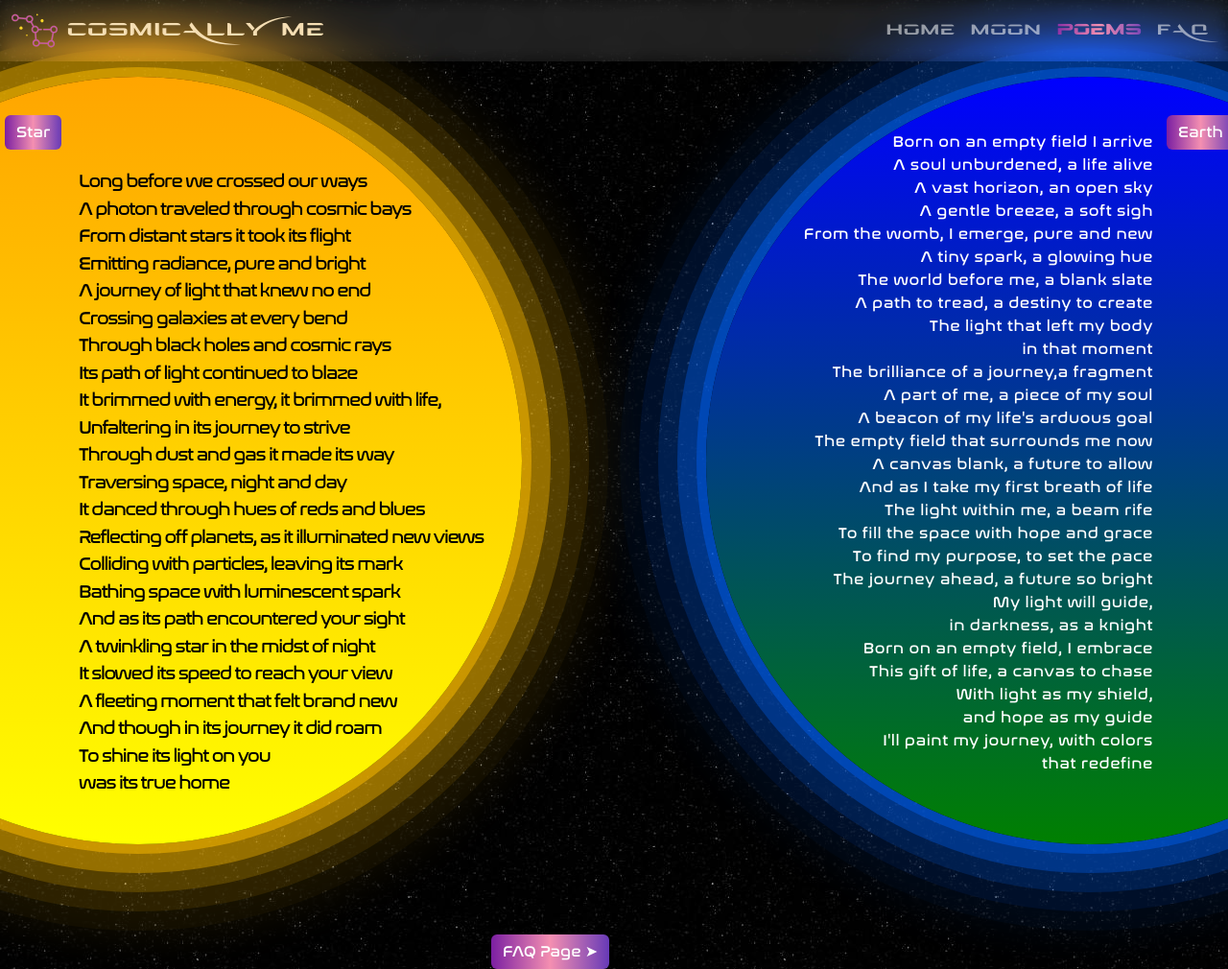
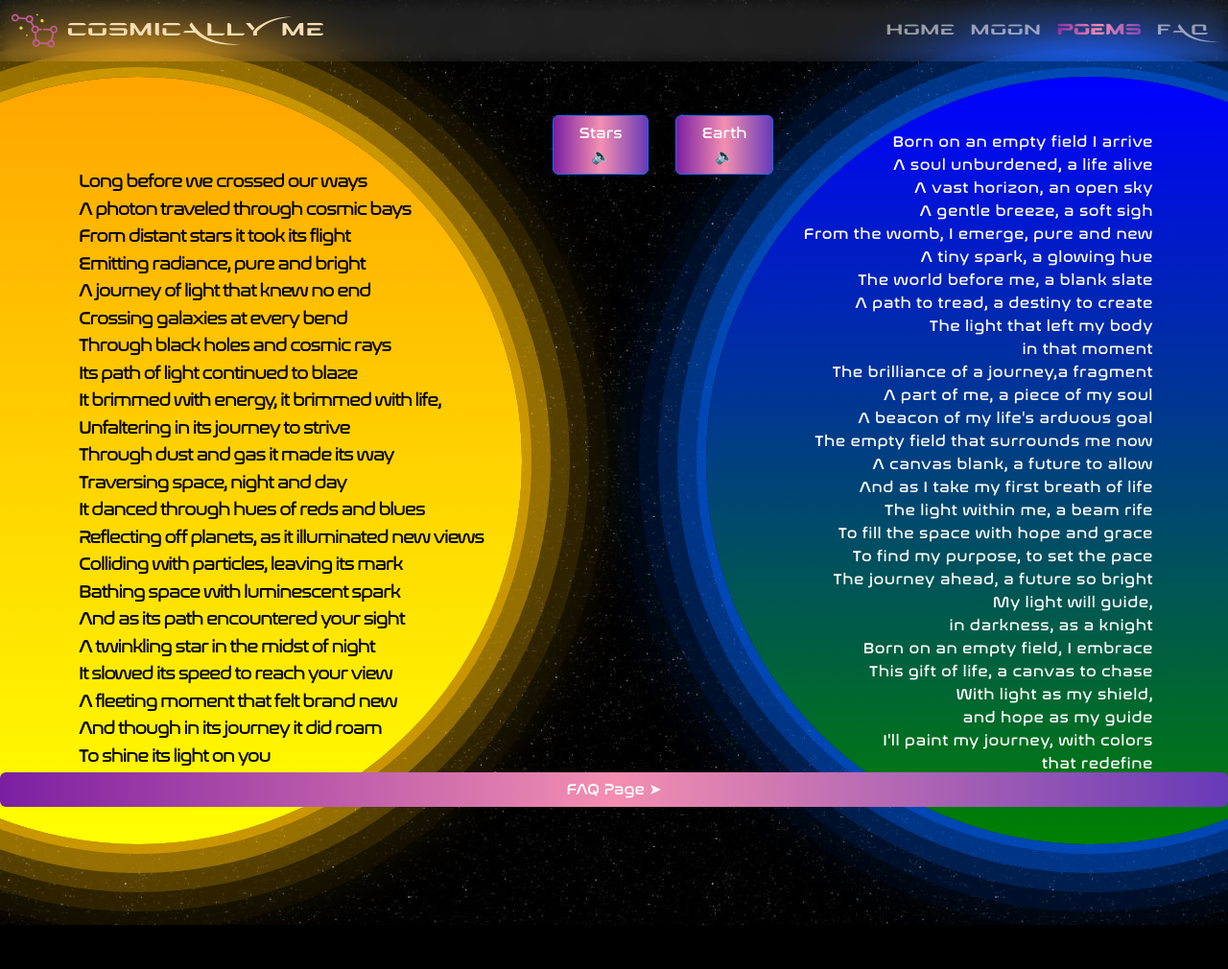
Before and after one commit to Javelins-Edge/Cosmically-Me, a plain HTML site: page poems/poems.html in a window 1280 px wide. Shown: the top 1010 px of the page at 96% size. After the commit the page ends 964 px from the top, so only its background shows below. Drawn offline with nearby package versions, Linux system fonts and the light colour scheme.

Commit message:
updated poems

```diff
--- a/pems/audio.js
+++ b/poems/audio.js
@@ -101,8 +101,16 @@ function handleFiles(files) {
   request.send();
 }
 
+function dS() {
+  let s = document.getElementById("star1");
+  s.style.visibility = "hidden";
+  setTimeout(() => {
+    s.style.visibility = "visible";
+  }, 58000);
+}
+
 function playSample() {
-  window.reload();
+  dS();
   fileChosen = true;
   setupAudioNodes();
 
@@ -138,7 +146,16 @@ function playSample() {
   request.send();
 }
 
+function dE() {
+  let e = document.getElementById("earth1");
+  e.style.visibility = "hidden";
+  setTimeout(() => {
+    e.style.visibility = "visible";
+  }, 50000);
+}
+
 function playStar() {
+  dE();
   fileChosen = true;
   setupAudioNodes();
 
--- a/pems/poems.css
+++ b/poems/poems.css
@@ -93,7 +93,9 @@ body{
   }
 
   #bNext {
-    left: 40%;
+    left: 0%;
+    top:81vh;
+    width: 100%;
     background: linear-gradient(0.25turn, rgb(123, 31, 162),rgb(244, 143, 177),rgb(103, 58, 183));
     border: 0px;
     cursor: url('../cursors/ateez_move_g.png'), pointer;
@@ -216,20 +218,38 @@ input, button, #loading {
 
 }
 
-#playSampleButton {
+/* #playSampleButton {
 	top: 120px;
     cursor: url('../cursors/ateez_move_g.png'), pointer;
     background: linear-gradient(0.25turn, rgb(123, 31, 162),rgb(244, 143, 177),rgb(103, 58, 183));
     border: 0px;
     color: white;
+} */
+
+#earth1 {
+    visibility: visible;
+}
+
+#star1 {
+    visibility: visible;
 }
 
 .e1 {
-    left: 95%;
+    left: 55%;
+    top: 120px;
+    cursor: url('../cursors/ateez_move_g.png'), pointer !important;
+    background: linear-gradient(0.25turn, rgb(123, 31, 162),rgb(244, 143, 177),rgb(103, 58, 183));
+    border: 0px;
+    color: white;
 }
 
 .s1 {
-
+    left: 45%;
+    top: 120px;
+    cursor: url('../cursors/ateez_move_g.png'), pointer !important;
+    background: linear-gradient(0.25turn, rgb(123, 31, 162),rgb(244, 143, 177),rgb(103, 58, 183));
+    border: 0px;
+    color: white;
 }
 
 #loading {
--- a/pems/poems.html
+++ b/poems/poems.html
@@ -6,10 +6,7 @@
         <meta name="viewport" content="width=device-width, initial-scale=1.0">
         <title>Cosmically Me: Poems</title>
         <link rel="stylesheet" href="poems.css">
-        <!-- <link rel="preconnect" href="https://fonts.googleapis.com"> -->
-        <!-- <link rel="preconnect" href="https://fonts.gstatic.com" crossorigin> -->
         <link href="https://cdn.jsdelivr.net/npm/bootstrap@5.3.0-alpha2/dist/css/bootstrap.min.css" rel="stylesheet" integrity="sha384-aFq/bzH65dt+w6FI2ooMVUpc+21e0SRygnTpmBvdBgSdnuTN7QbdgL+OapgHtvPp" crossorigin="anonymous">
-        <!-- <link href="https://fonts.googleapis.com/css2?family=Space+Mono:wght@700&   display=swap" rel="stylesheet"> -->
         <script src="https://ajax.googleapis.com/ajax/libs/jquery/3.2.1/jquery.min.js"></script>
         <link rel="icon" href="../font/specimen_files/images/csas.svg">
         <script src="./buffer.js"></script>
@@ -102,16 +99,18 @@
                     <br>that redefine
                 </p>
             </div>
-            <button id = "playSampleButton" class="btn btn-primary btn-rounded e1" onClick="playSample()">Earth</button>
-            <button id = "playSampleButton" class="btn btn-primary btn-rounded s1" onClick="playStar()">Star</button>
+            <div>
+            <button id = "earth1" class="btn btn-primary btn-rounded e1" onClick="playSample();log();">ㅤEarthㅤ<br>🔈</button>
+            <button id = "star1" class="btn btn-primary btn-rounded s1" onClick="playStar();log();">ㅤStarsㅤ<br>🔈</button>
+          </div>
        	<span id="loading"></span>
         <div id="song_info_wrapper">
         	<div id="artist">Unknown Artist</div>
 			<div id="title">Unknown Titel</div>
 			<div id="album">Unknown Album</div>
 		</div>
+    <div style="display: grid;position: relative;top: 100%;" ><button onclick=" window.location.href= '../FAQ/FAQ.html';" class="btn btn-primary btn-rounded" id="bNext">FAQ Page ➤</button></div>
         <canvas id="freq" width="1024" height="525"></canvas>
-        <div style="display: grid;position: relative;top: 90%;" ><button onclick=" window.location.href= '../FAQ/FAQ.html';" class="btn btn-primary btn-rounded" id="bNext">FAQ Page ➤</button></div>
         <script src="https://cdn.jsdelivr.net/npm/bootstrap@5.3.0-alpha2/dist/js/bootstrap.bundle.min.js" integrity="sha384-qKXV1j0HvMUeCBQ+QVp7JcfGl760yU08IQ+GpUo5hlbpg51QRiuqHAJz8+BrxE/N" crossorigin="anonymous"></script>
 </body>
 </html>
```
Also changed, not shown: FAQ/FAQ.html (+1 -1 lines), Moon-Page/moon.html (+3 -3 lines), index.html (+1 -1 lines), poems/poems.js (added, +24 -0 lines), poems/buffer.js (renamed from pems/buffer.js), poems/id3.js (renamed from pems/id3.js), 4 other files.
